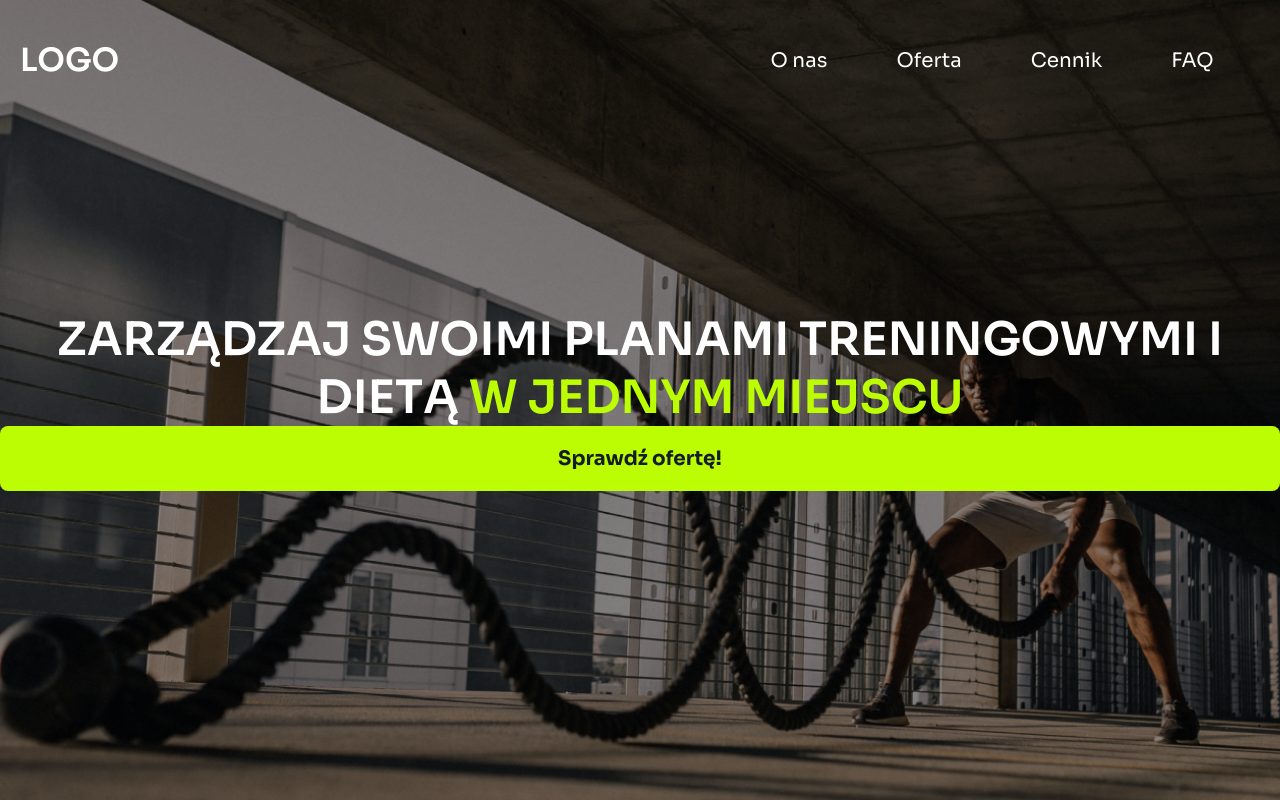
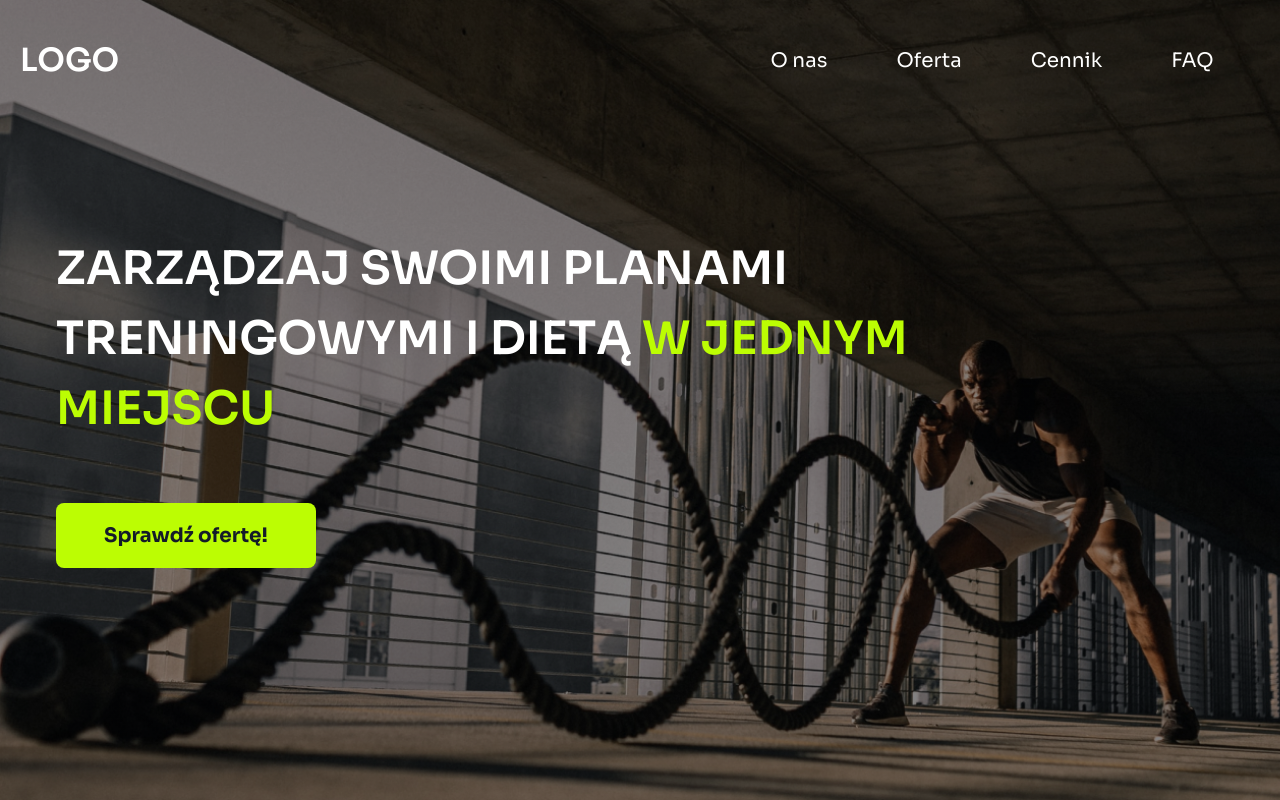
Before and after one commit to Splitu/Fitness-Website, a website: page index.html in a window 1280 px wide. Drawn offline with Linux system fonts and the light colour scheme.

Commit message:
Made haeder section responsive

```diff
--- a/index.html
+++ b/index.html
@@ -37,26 +37,9 @@
                     class="header__text--colorized">w
                     jednym miejscu</span>
             </p>
-            <a href="#joinnow" class="nav__item nav__item--active">Sprawdź ofertę!
-                <!DOCTYPE html>
-                <html lang="pl">
-
-                <head>
-                    <meta charset="UTF-8">
-                    <meta http-equiv="X-UA-Compatible" content="IE=edge">
-                    <meta name="viewport" content="width=device-width, initial-scale=1.0">
-                    <title>Document</title>
-                </head>
-
-                <body>
-
-                </body>
-
-                </html>
-            </a>
+            <a href="#joinnow" class="nav__item nav__item--active">Sprawdź ofertę!</a>
         </div>
     </div>
-
 
     <script src="/dist/js/main.min.js"></script>
 </body>
--- a/src/sass/main.scss
+++ b/src/sass/main.scss
@@ -12,6 +12,12 @@ html {
 	scroll-behavior: smooth;
 }
 
+body {
+	font-family: "Sora", sans-serif;
+	font-size: 1.6rem;
+	background-color: c.$page-color;
+}
+
 .navbar {
 	position: absolute;
 	display: flex;
@@ -19,12 +25,6 @@ html {
 	align-items: center;
 	width: 100%;
 	height: 120px;
-}
-
-body {
-	font-family: "Sora", sans-serif;
-	font-size: 1.6rem;
-	background-color: c.$page-color;
 }
 
 .logo {
@@ -92,13 +92,17 @@ body {
 			color: c.$secondary-color;
 		}
 		&--active {
-			margin-top: 80px;
+			display: flex;
+			justify-content: center;
+			align-items: center;
+			width: 260px;
+			height: 65px;
+			margin-top: 100px;
 			text-decoration: none;
 			font-size: 1.6rem;
 			font-weight: bold;
 			color: c.$dark;
 			background-color: c.$main-color;
-			padding: 1em 3em;
 			border-radius: 8px;
 			animation: appear 2s 0.5s both;
 		}
@@ -113,7 +117,6 @@ body {
 .header {
 	height: 100vh;
 	width: 100vw;
-	text-align: center;
 	background-image: linear-gradient(
 			0deg,
 			rgba(0, 0, 0, 0.2),
@@ -123,15 +126,17 @@ body {
 	background-size: cover;
 	background-position: 85%;
 	background-attachment: fixed;
+	text-align: center;
 	&__title {
+		display: flex;
+		justify-content: center;
+		align-items: center;
+		flex-direction: column;
 		height: 100vh;
-		display: flex;
-		flex-direction: column;
-		justify-content: center;
+		padding: 0 1em;
 	}
 	&__text {
 		color: c.$pure-white;
-		padding: 0 1em;
 		font-size: 3.6rem;
 		font-weight: 600;
 		text-transform: uppercase;
@@ -155,6 +160,22 @@ body {
 
 //MEDIA
 
+@media (max-width: 300px) {
+	.nav {
+		&__item {
+			&--active {
+				width: 200px;
+				height: 50px;
+			}
+		}
+	}
+	.header {
+		&__text {
+			font-size: 2.4rem;
+		}
+	}
+}
+
 @media (min-width: 768px) {
 	.header {
 		&__text {
@@ -167,6 +188,7 @@ body {
 	.burger {
 		display: none;
 	}
+	//NAV
 	.nav {
 		background: none;
 		flex-direction: row;
@@ -188,8 +210,25 @@ body {
 				color: c.$main-color;
 			}
 			&--active {
+				margin-top: 60px;
 				color: c.$dark;
+				&:hover {
+					background-color: c.$secondary-color;
+				}
 			}
 		}
 	}
+	//HEADER
+	.header {
+		text-align: left;
+		&__title {
+			align-items: flex-start;
+			margin-left: 40px;
+		}
+		&__text {
+			width: 1000px;
+			line-height: 70px;
+			padding: 0;
+		}
+	}
 }
```
Also changed, not shown: dist/css/main.min.css, 1 other file.
